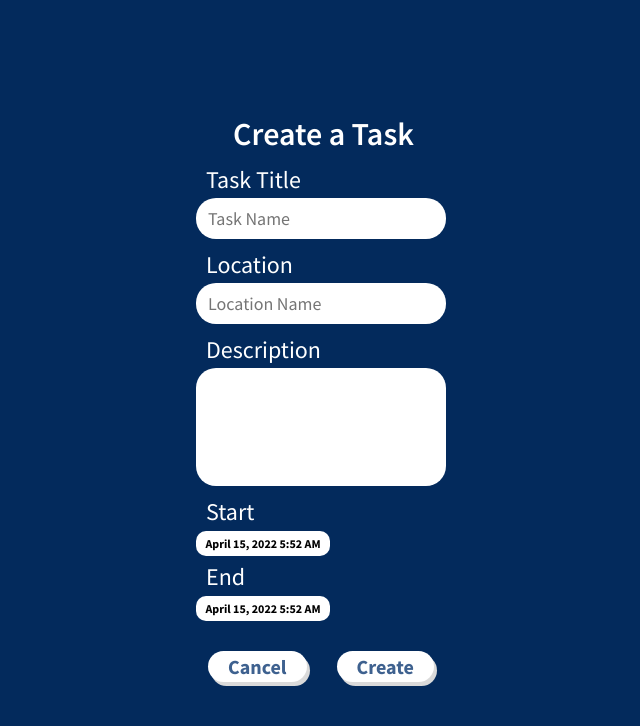
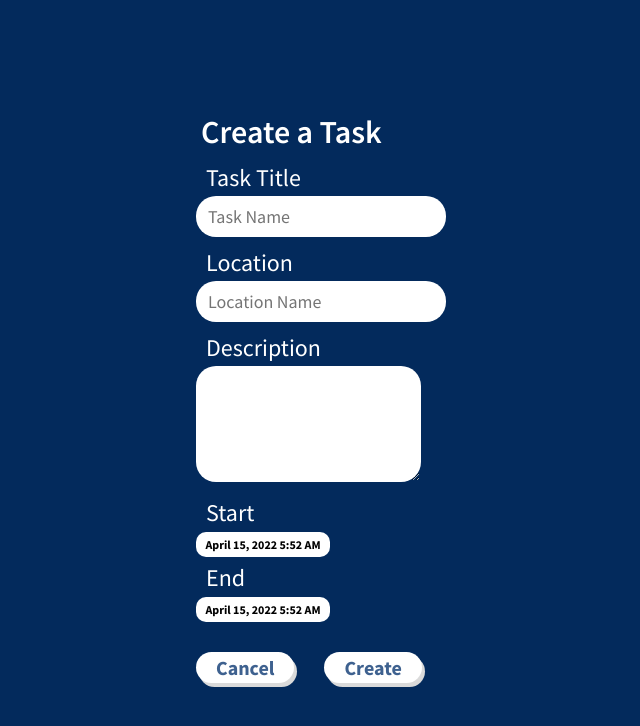
Before and after one commit to utmgdsc/UTimeManager, a React (Create React App) app in the folder client/: page /task_form in a window 1280 px wide. Shown: the top 726 px of the page, without its empty margins (319-959 px from the left). Built offline with nearby package versions, Linux system fonts and the light colour scheme.

Commit message:
Implement multiline input box

```diff
--- a/client/src/components/InputBox/InputBox.js
+++ b/client/src/components/InputBox/InputBox.js
@@ -9,10 +9,20 @@ export const InputBox = ({
   onChange,
   value,
   expanded,
+  multiline,
 }) => {
   return (
     <>
       <p className={styles.inputHeader}>{header}</p>
+      {multiline ? (
+        <textarea
+          className={`${styles.inputBox} ${expanded ? styles.description : ""}`}
+          type={type}
+          placeholder={placeholder}
+          onChange={(e) => onChange(e)}
+          value={value}
+        />
+      ) : (
         <input
           className={`${styles.inputBox} ${expanded ? styles.description : ""}`}
           type={type}
@@ -20,6 +30,7 @@ export const InputBox = ({
           onChange={(e) => onChange(e)}
           value={value}
         />
+      )}
     </>
   );
 };
@@ -31,4 +42,5 @@ InputBox.propTypes = {
   onChange: PropTypes.func.isRequired,
   value: PropTypes.string.isRequired,
   expanded: PropTypes.bool,
+  multiline: PropTypes.bool,
 };
--- a/client/src/pages/TaskFormPage/TaskFormPage.js
+++ b/client/src/pages/TaskFormPage/TaskFormPage.js
@@ -85,6 +85,7 @@ const TaskFormPage = () => {
 
   return (
     <div className={styles.bg}>
+      <div>
         <p className={styles.header}>Create a Task</p>
         <div className={styles.inputBox}>
           <InputBox
@@ -107,13 +108,16 @@ const TaskFormPage = () => {
             placeholder={""}
             expanded={true}
             onChange={(e) => updateTaskFormData(e, "description")}
+            multiline={true}
             value={taskFormData.description}
           />
           <p className={styles.inputHeader}>Start</p>
           <DateSelector
             showTime={true}
             selectedDate={taskFormData.startDate}
-          onDateChanged={(newDate) => updateTaskFormData(newDate, "startDate")}
+            onDateChanged={(newDate) =>
+              updateTaskFormData(newDate, "startDate")
+            }
           />
 
           <p className={styles.inputHeader}>End</p>
@@ -136,6 +140,7 @@ const TaskFormPage = () => {
           </div>
         </div>
       </div>
+    </div>
   );
 };
 
```
Lines whose indentation alone changed are shown as unchanged.
